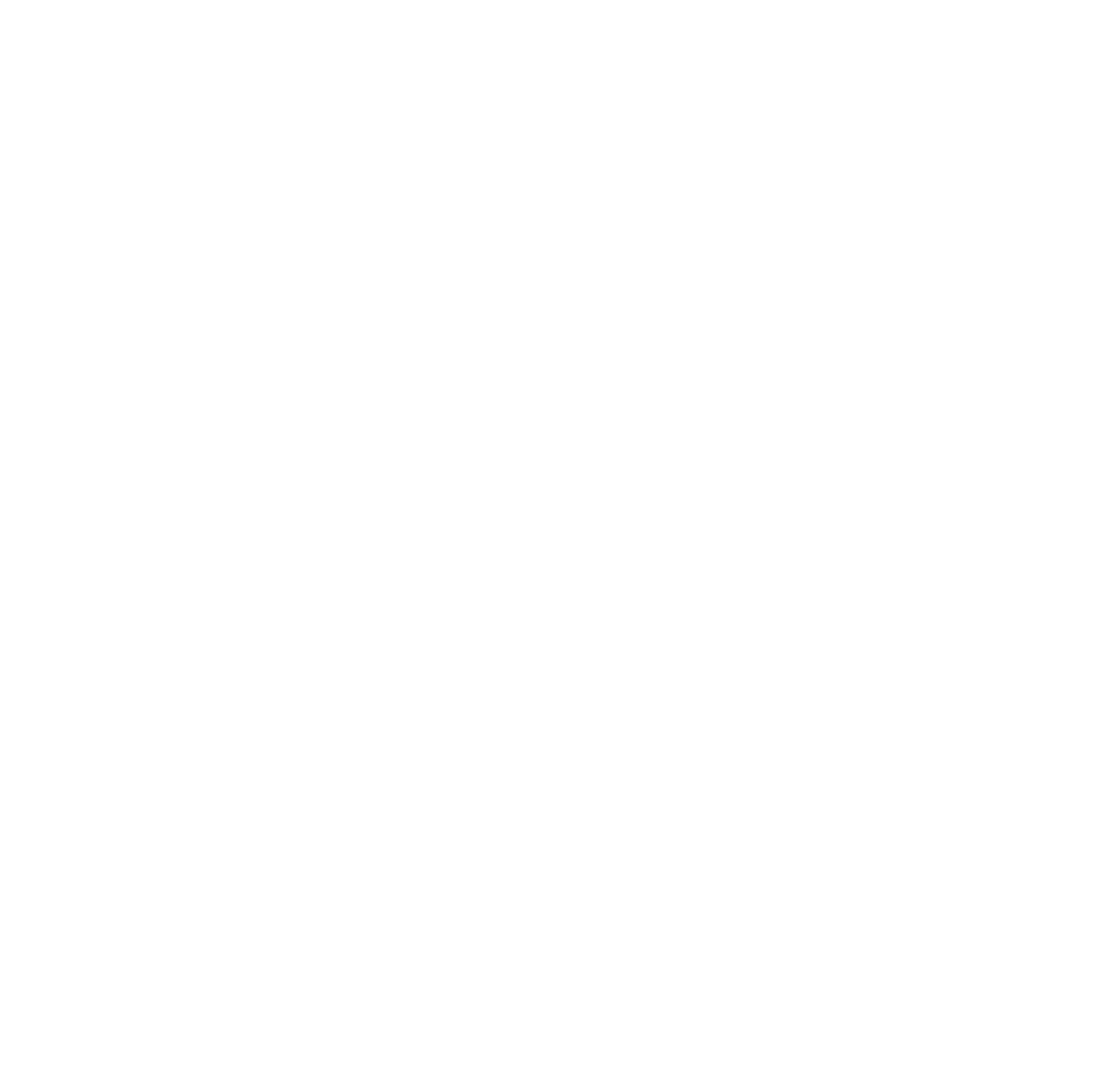
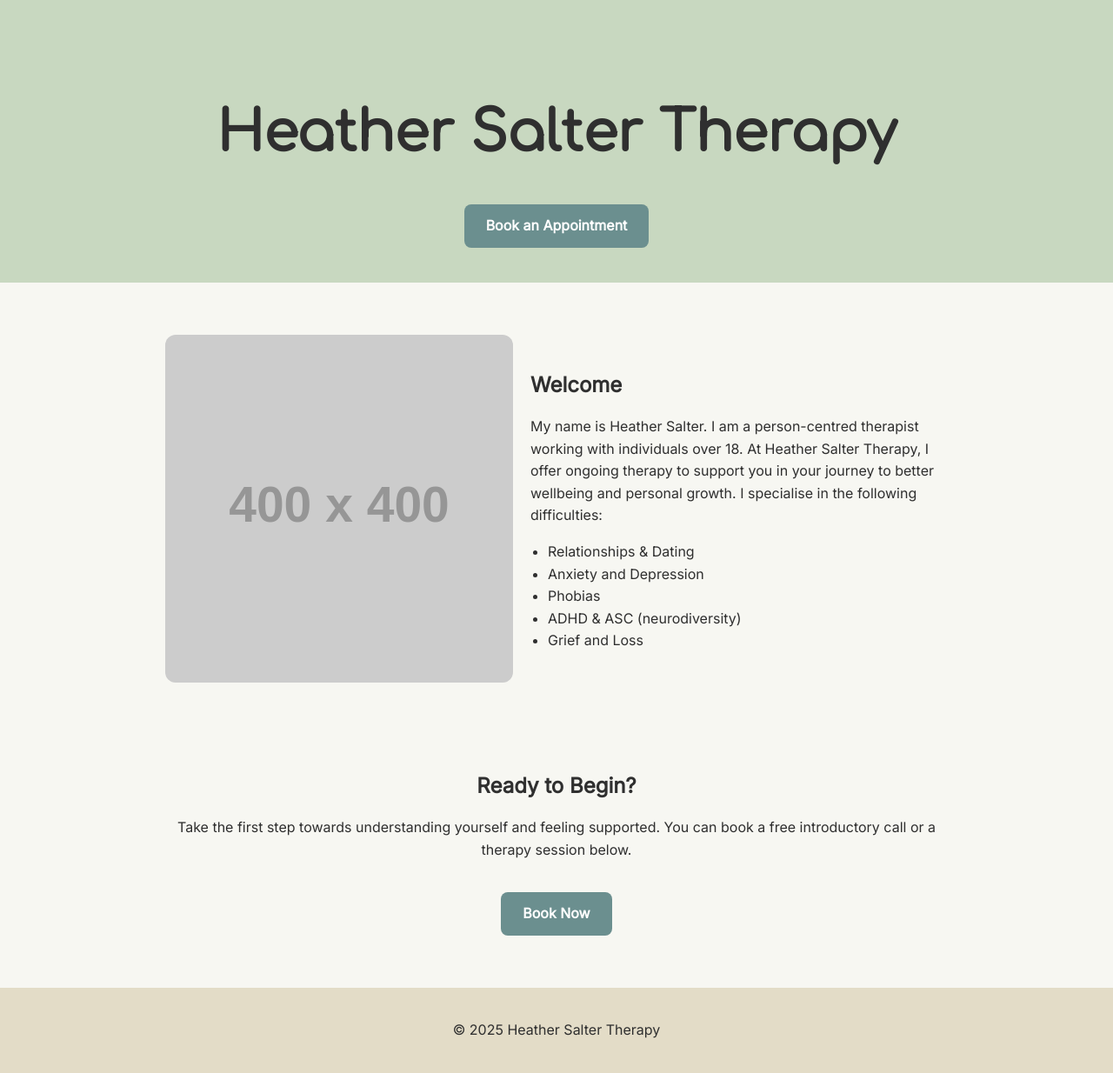
Before and after one commit to heathersaltertherapy/heathersaltertherapy.github.io, a plain HTML site: page index.html in a window 1280 px wide. Shown: the whole page at 87% size. Before the commit the page ends 800 px from the top, so only its background shows below. Drawn offline with Linux system fonts and the light colour scheme; placeholder pictures from the web are drawn by us.

Commit message:
Update index.html

```diff
--- a/index.html
+++ b/index.html
@@ -11,3 +11,120 @@
         body {
             margin: 0;
             font-family: 'Inter', sans-serif;
+            background-color: #F7F7F2;
+            color: #2F2F2F;
+            line-height: 1.6;
+        }
+        a { text-decoration: none; color: inherit; }
+        header, footer { background-color: #C8D8C0; color: #2F2F2F; }
+        nav a { margin: 0 15px; font-weight: bold; }
+
+        /* Header/Hero */
+        header {
+            text-align: center;
+            padding: 60px 20px 40px 20px;
+        }
+        header h1 {
+            font-family: 'Comfortaa', cursive; /* friendly but professional font */
+            font-size: 4em;
+            margin-bottom: 10px;
+        }
+        .button {
+            display: inline-block;
+            padding: 12px 25px;
+            background-color: #6B8F8F;
+            color: #fff;
+            border-radius: 8px;
+            font-weight: bold;
+            margin-top: 20px;
+        }
+        .button:hover {
+            background-color: #587373;
+        }
+
+        /* Sections */
+        section {
+            max-width: 900px;
+            margin: 40px auto;
+            padding: 20px;
+        }
+        .about-container {
+            display: flex;
+            flex-wrap: wrap;
+            align-items: center;
+            gap: 20px;
+        }
+        .about-container img {
+            max-width: 400px;
+            border-radius: 12px;
+        }
+        .about-text {
+            flex: 1;
+        }
+        h2 {
+            font-family: 'Inter', sans-serif;
+            margin-bottom: 10px;
+        }
+        ul {
+            margin-top: 10px;
+            list-style-type: disc;
+            padding-left: 20px;
+        }
+
+        /* Footer */
+        footer {
+            text-align: center;
+            padding: 20px;
+            background-color: #E3DCC7;
+        }
+
+        @media (max-width: 768px) {
+            .about-container {
+                flex-direction: column;
+            }
+            .about-container img {
+                max-width: 100%;
+            }
+        }
+    </style>
+</head>
+<body>
+
+<!-- Header -->
+<header>
+    <h1>Heather Salter Therapy</h1>
+    <a href="appointment.html" class="button">Book an Appointment</a>
+</header>
+
+<!-- About Section -->
+<section>
+    <div class="about-container">
+        <img src="https://via.placeholder.com/400x400?text=Candle+Placeholder" alt="Candle placeholder image">
+        <div class="about-text">
+            <h2>Welcome</h2>
+            <p>My name is Heather Salter. I am a person-centred therapist working with individuals over 18. At Heather Salter Therapy, I offer ongoing therapy to support you in your journey to better wellbeing and personal growth. I specialise in the following difficulties:</p>
+            <ul>
+                <li>Relationships & Dating</li>
+                <li>Anxiety and Depression</li>
+                <li>Phobias</li>
+                <li>ADHD & ASC (neurodiversity)</li>
+                <li>Grief and Loss</li>
+            </ul>
+        </div>
+    </div>
+</section>
+
+<!-- Call to Action -->
+<section style="text-align:center;">
+    <h2>Ready to Begin?</h2>
+    <p>Take the first step towards understanding yourself and feeling supported. You can book a free introductory call or a therapy session below.</p>
+    <a href="appointment.html" class="button">Book Now</a>
+</section>
+
+<!-- Footer -->
+<footer>
+    <p>&copy; 2025 Heather Salter Therapy</p>
+</footer>
+
+</body>
+</html>
```
